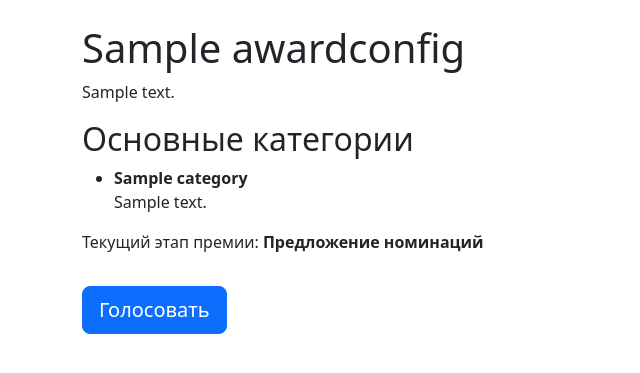
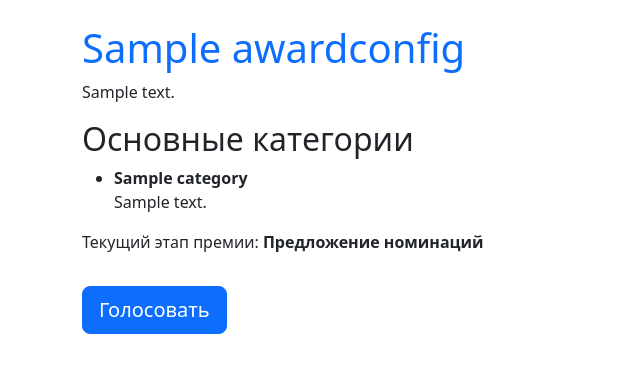
Before and after one commit to superznake/herzenboardstars, a Django app: page / in a window 1280 px wide. Shown: the part 56-429 px from the top of the page, without its empty margins (0-640 px from the left). Run offline with Django 4.2, Linux system fonts and the light colour scheme; tables that the repository leaves empty hold one stand-in row (values such as "Sample post"); some libraries are stand-ins or nearby versions.

Commit message:
Update index.html

```diff
--- a/templates/index.html
+++ b/templates/index.html
@@ -1,7 +1,7 @@
 {% extends "base.html" %}
 
 {% block content %}
-<h1>{{ award_config.name }}</h1>
+<h1><span class="text-primary">{{ award_config.name }}</span></h1>
 
 {% if award_config.description %}
     <p>{{award_config.description }}</p>
```
